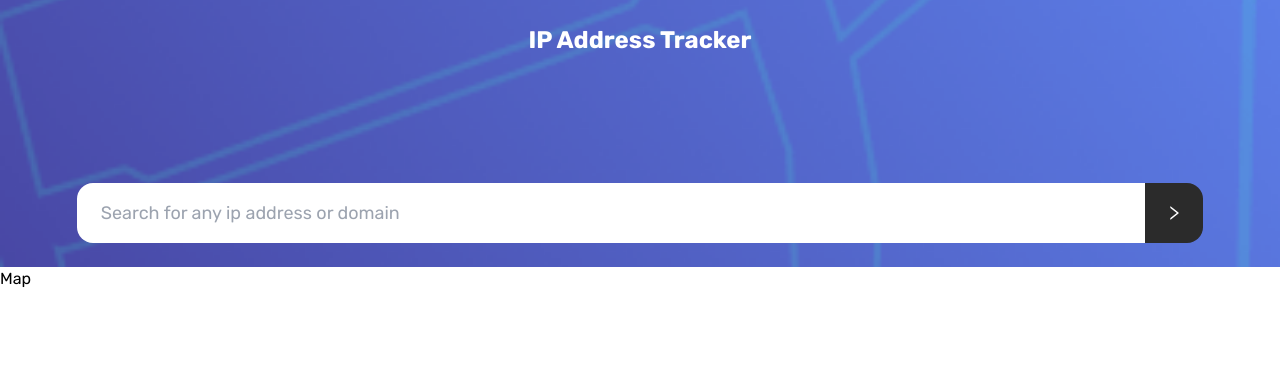
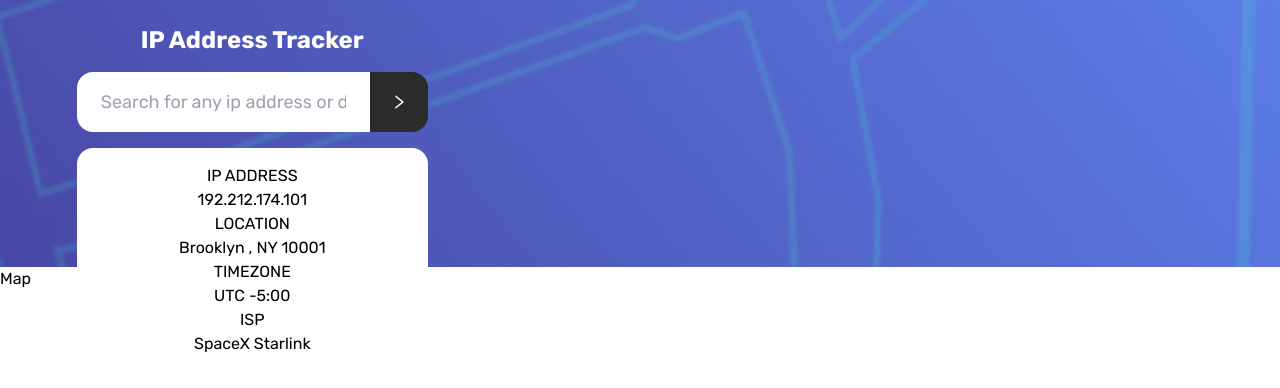
Before and after one commit to AnshumanMahato/ip-address-tracker, a React (Vite) app: page / in a window 1280 px wide. Shown: the top 388 px of the page. Built offline with nearby package versions, Linux system fonts and the light colour scheme.

Commit message:
info section wip

```diff
--- a/package.json
+++ b/package.json
@@ -10,6 +10,8 @@
     "preview": "vite preview"
   },
   "dependencies": {
+    "classnames": "^2.3.2",
+    "prop-types": "^15.8.1",
     "react": "^18.2.0",
     "react-dom": "^18.2.0",
     "react-icons": "^4.10.1"
--- a/src/components/Header.jsx
+++ b/src/components/Header.jsx
@@ -1,10 +1,14 @@
+import Info from "./Info";
 import SearchBar from "./SearchBar";
 
 function Header() {
   return (
-    <header className="bg-pattern-mob bg-cover bg-no-repeat bg-center h-2/6 flex flex-col justify-between items-center py-6 px-[6%]">
-      <h1 className=" text-white text-2xl font-bold">IP Address Tracker</h1>
-      <SearchBar />
+    <header className="relative bg-pattern-mob bg-cover bg-no-repeat bg-center h-2/6 py-6 px-[6%]">
+      <div className="w-max absolute flex flex-col justify-between items-center">
+        <h1 className=" text-white text-2xl font-bold">IP Address Tracker</h1>
+        <SearchBar className="my-4" />
+        <Info />
+      </div>
     </header>
   );
 }
--- /dev/null
+++ b/src/components/Info.jsx
@@ -0,0 +1,22 @@
+import InfoSection from "./InfoSection";
+
+function Info() {
+  const data = {
+    "ip address": "192.212.174.101",
+    location: "Brooklyn , NY 10001",
+    timezone: "UTC -5:00",
+    isp: "SpaceX Starlink",
+  };
+
+  const renderedSections = Object.keys(data).map((key) => (
+    <InfoSection key={key} title={key} value={data[key]} />
+  ));
+
+  return (
+    <div className="bg-white w-full rounded-2xl p-4 flex flex-col justify-between items-center">
+      {renderedSections}
+    </div>
+  );
+}
+
+export default Info;
--- /dev/null
+++ b/src/components/InfoSection.jsx
@@ -0,0 +1,10 @@
+function InfoSection({ title, value }) {
+  return (
+    <div className="text-center">
+      <h3>{title.toUpperCase()}</h3>
+      <p>{value}</p>
+    </div>
+  );
+}
+
+export default InfoSection;
--- a/src/components/SearchBar.jsx
+++ b/src/components/SearchBar.jsx
@@ -1,10 +1,13 @@
+import classNames from "classnames";
 import { useState } from "react";
 import { AiOutlineRight } from "react-icons/ai";
 
-function SearchBar() {
+function SearchBar({ className }) {
+  const classes = classNames("w-full flex", className);
+
   const [value, setValue] = useState("");
   return (
-    <div className="w-full flex">
+    <div className={classes}>
       <input
         type="text"
         name="search"
```
Also changed, not shown: .eslintrc.cjs, 1 other file (tests, documents, lock files or other folders).
